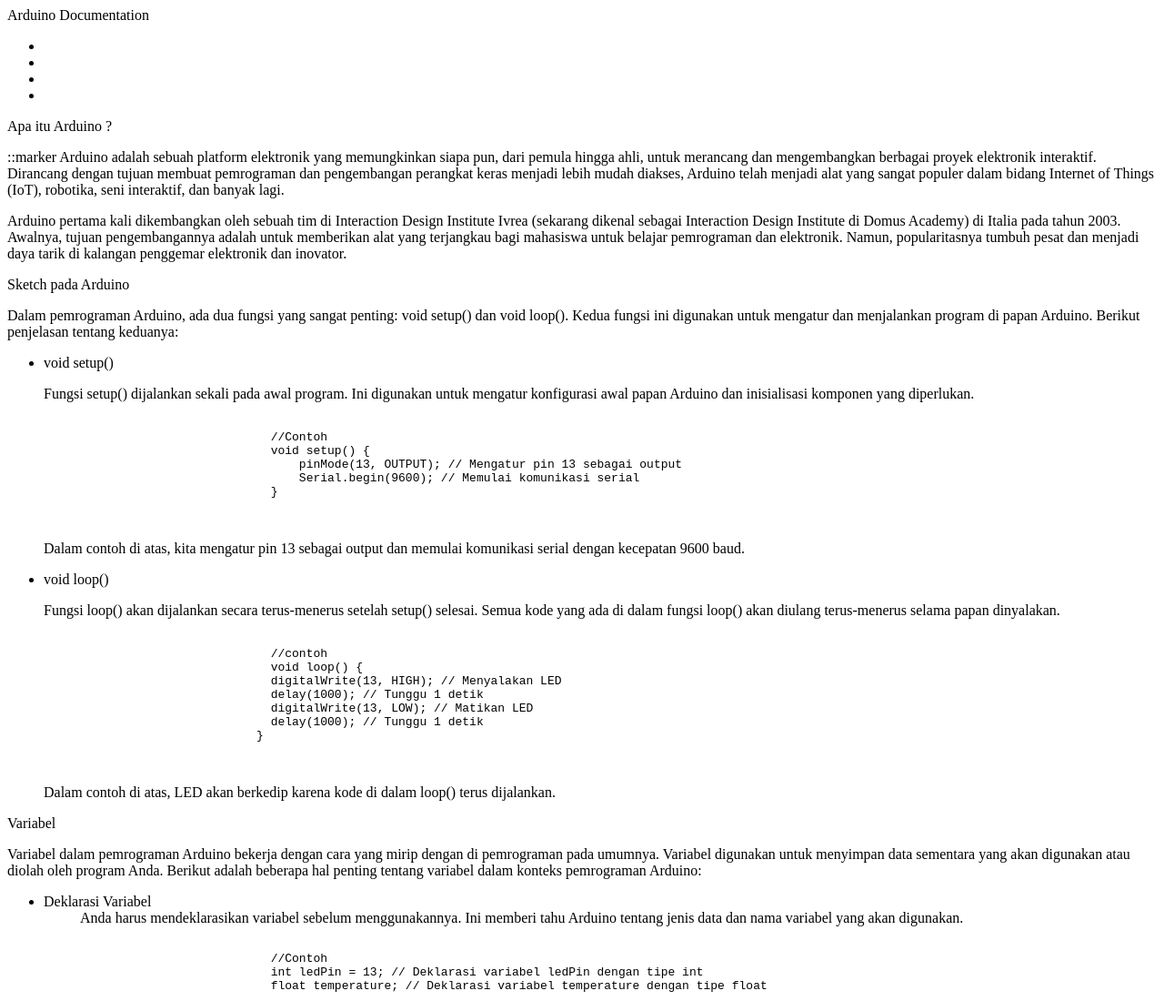
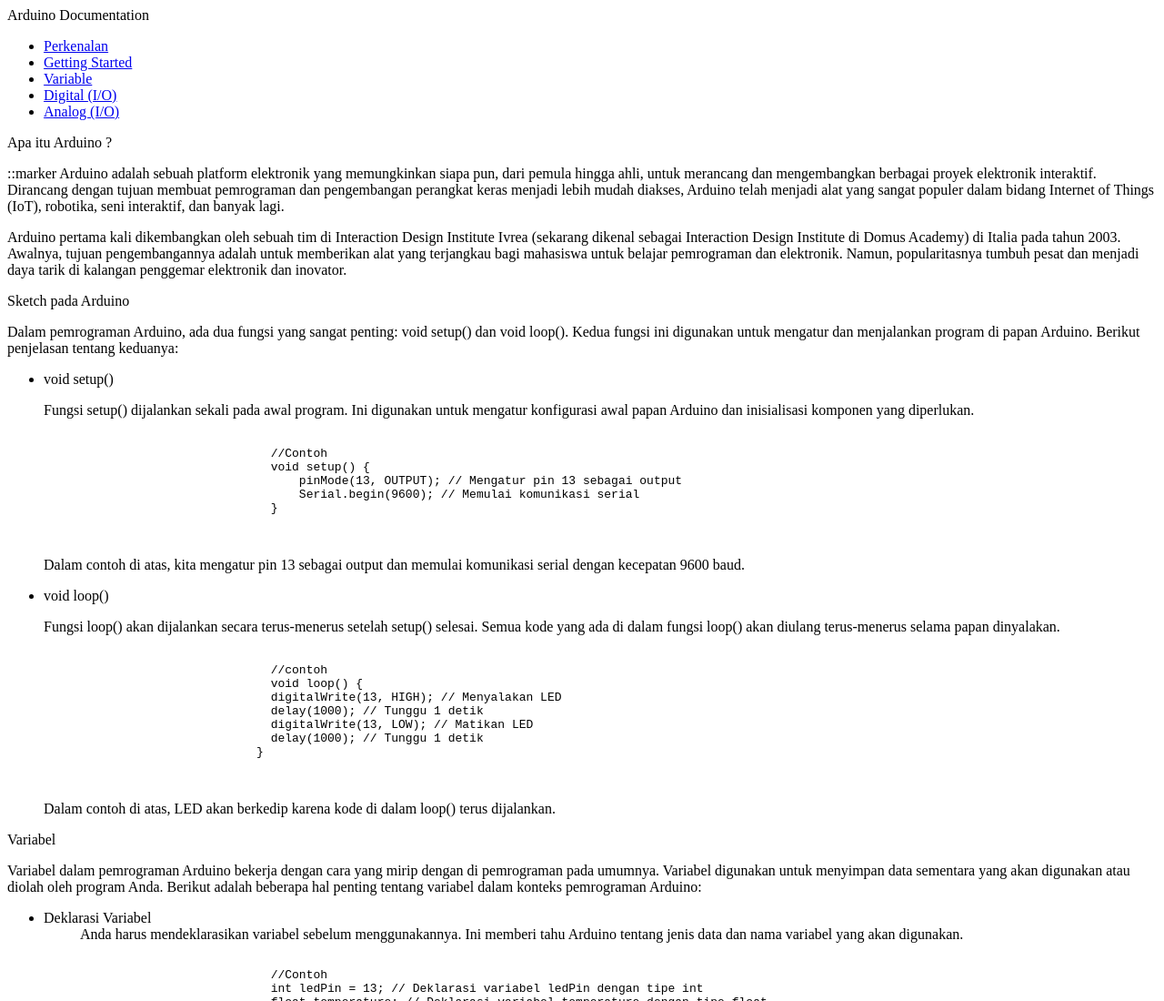
Before and after one commit to aryapraset/arduino-doc, a plain HTML site: page index.html in a window 1280 px wide. Shown: the top 1100 px of the page at 91% size. Drawn offline with Linux system fonts and the light colour scheme.

Commit message:
add-navbar_section

```diff
--- a/index.html
+++ b/index.html
@@ -11,10 +11,21 @@
     <nav id="navbar">
         <header>Arduino Documentation</header>
         <ul>
-            <li></li>
-            <li></li>
-            <li></li>
-            <li></li>
+            <li>
+                <a link="nav-link" href="#introduction">Perkenalan</a>
+            </li>
+            <li>
+                <a link="nav-link" href="#sketch">Getting Started</a>
+            </li>
+            <li>
+                <a link="nav-link" href="#variabel">Variable</a>
+            </li>
+            <li>
+                <a link="nav-link" href="#digital">Digital (I/O)</a>
+            </li>
+            <li>
+                <a link="nav-link" href="#analog">Analog (I/O)</a>
+            </li>
         </ul>
     </nav>
     <main id="main-doc">
```
